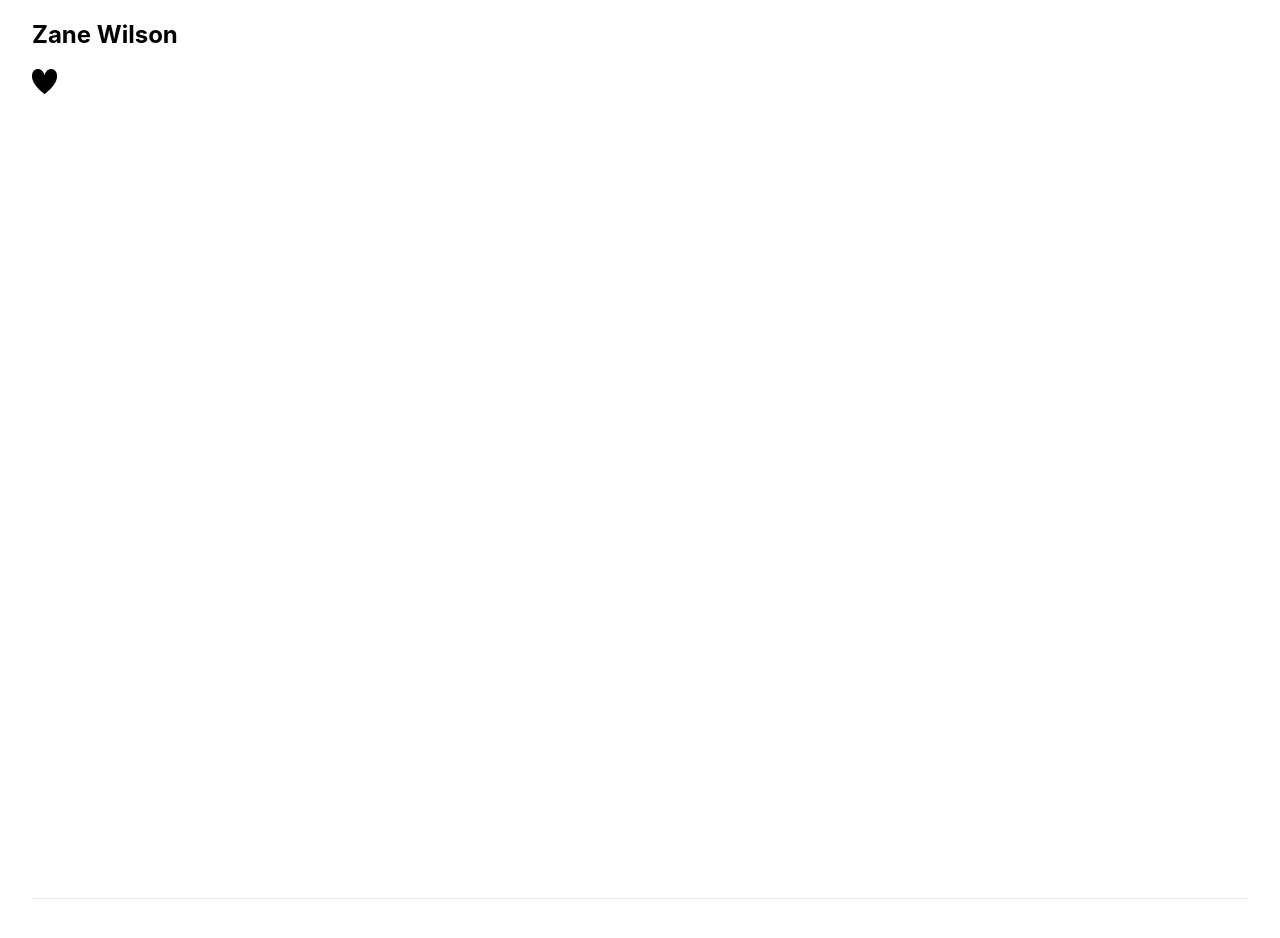
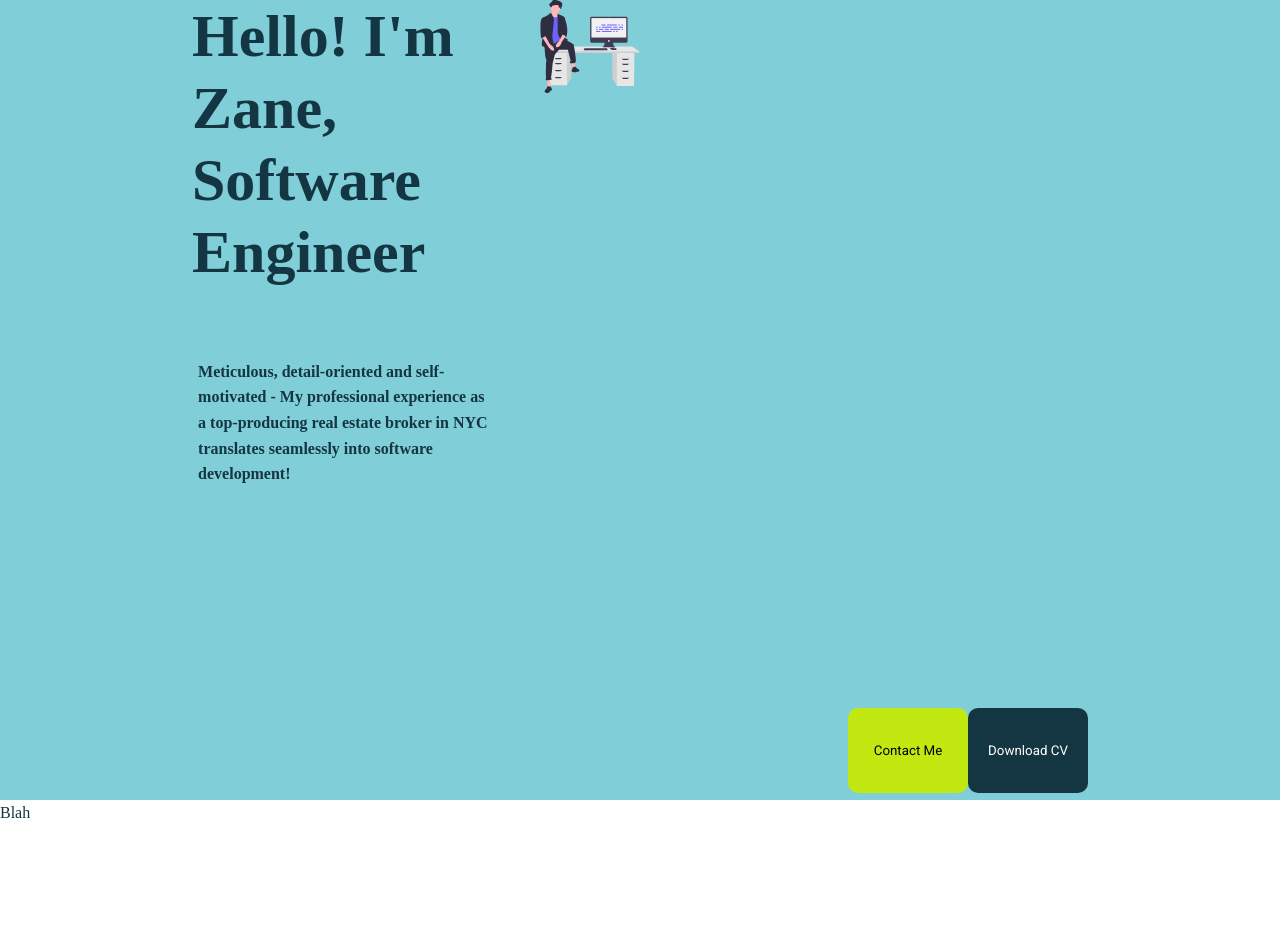
Before and after one commit to zaneaw/portfolio, a Next.js app: page / in a window 1280 px wide. Shown: the top 938 px of the page. After the commit the page ends 826 px from the top, so only its background shows below. Built offline with nearby package versions, Linux system fonts and the light colour scheme.

Commit message:
hero section layout and styling

```diff
--- /dev/null
+++ b/components/hero.jsx
@@ -0,0 +1,33 @@
+import Image from "next/image";
+import styles from "./hero.module.css";
+
+export default function Hero() {
+    return (
+        <section className={styles.grid}>
+            <h2 className={styles.hello}>
+                Hello! I&apos;m Zane, Software Engineer
+            </h2>
+            <h4 className={styles.detail}>
+                Meticulous, detail-oriented and self-motivated{" "}
+                <span className={styles.show}>
+                    - My professional experience as a top-producing real estate
+                    broker in NYC translates seamlessly into software
+                    development!
+                </span>
+            </h4>
+            <div className={styles.buttons}>
+                <button className={styles.contact}>Contact Me</button>
+                <button className={styles.download}>Download CV</button>
+            </div>
+            <div className={styles.image}>
+                <Image
+                    src="/images/hero-image.svg"
+                    layout="responsive"
+                    height="400px"
+                    width="600px"
+                    alt="image of a cartoon sitting on a computer desk with a computer next to them."
+                />
+            </div>
+        </section>
+    );
+}
--- /dev/null
+++ b/components/hero.module.css
@@ -0,0 +1,59 @@
+.grid {
+    background: var(--clr-accent);
+    display: grid;
+    gap: 1.5rem;
+    grid-template-areas:
+        ". hello hello ."
+        ". detail detail ."
+        ". buttons buttons ."
+        "image image image image";
+}
+
+@media (max-width: 30em) {
+    .show {
+        display: none;
+    }
+}
+.hello {
+    grid-area: hello;
+}
+
+.detail {
+    grid-area: detail;
+    /* slight offset from left side */
+    margin: 0 0 3% 2%;
+}
+
+.buttons {
+    grid-area: buttons;
+    display: flex;
+    justify-content: space-evenly;
+    margin-bottom: 3%;
+}
+
+.contact {
+    background-color: var(--clr-green);
+}
+
+.download {
+    background-color: var(--clr-dark);
+    color: #fff;
+}
+
+.image {
+    grid-area: image;
+    padding-bottom: 1em;
+}
+
+@media (min-width: 50em) {
+    .grid {
+        height: 100vh;
+        display: grid;
+        padding-inline: 15%;
+        grid-auto-columns: 1fr;
+        grid-template-areas:
+            "hello hello image"
+            "detail detail image"
+            "contact download image";
+    }
+}
--- /dev/null
+++ b/components/layout.jsx
@@ -0,0 +1,14 @@
+import Head from "next/head";
+import styles from "./layout.module.css";
+
+export default function Layout({ children }) {
+    return (
+        <div className={styles.container}>
+            <Head>
+                <link rel="icon" href="/images/heart.png" />
+                <meta name="description" content="Zane's Portfolio Website." />
+            </Head>
+            <main>{children}</main>
+        </div>
+    );
+}
--- /dev/null
+++ b/components/layout.module.css
@@ -0,0 +1,4 @@
+.container {
+    width: min(95%, 62.5rem);
+    margin-inline: auto;
+}
--- /dev/null
+++ b/components/navbar.jsx
@@ -0,0 +1,54 @@
+import Image from "next/image";
+import Link from "next/link";
+import styles from "./navbar.module.css";
+
+export default function Navbar() {
+    return (
+        <header className={styles.header}>
+            <div className="logo">
+                <Image
+                    src="/images/heart.png"
+                    width="25px"
+                    height="25px"
+                    alt=""
+                />
+            </div>
+            {/* <button className="nav-toggle" aria-label="toggle navigation">
+                <span className="hamburger"></span>
+            </button> */}
+            <nav className={styles.nav}>
+                <ul className={styles.navList}>
+                    <li className={styles.navItem}>
+                        <Link href="/">
+                            <a className={styles.navLink}>About</a>
+                        </Link>
+                    </li>{" "}
+                    |
+                    <li className={styles.navItem}>
+                        <Link href="/">
+                            <a className={styles.navLink}>Projects</a>
+                        </Link>
+                    </li>
+                    |
+                    <li className={styles.navItem}>
+                        <Link href="/">
+                            <a className={styles.navLink}>Certifications</a>
+                        </Link>
+                    </li>
+                    |
+                    <li className={styles.navItem}>
+                        <Link href="/">
+                            <a className={styles.navLink}>Contact</a>
+                        </Link>
+                    </li>
+                    |
+                    <li className={styles.navItem}>
+                        <Link href="/">
+                            <a className={styles.navLink}>Challenges</a>
+                        </Link>
+                    </li>
+                </ul>
+            </nav>
+        </header>
+    );
+}
--- /dev/null
+++ b/components/navbar.module.css
@@ -0,0 +1,15 @@
+.header {
+    display: flex;
+    justify-content: space-between;
+    display: none;
+}
+
+.navList {
+    display: flex;
+    flex-direction: row;
+}
+
+.navItem {
+    list-style-type: none;
+    padding: 0 0.3em;
+}
--- /dev/null
+++ b/pages/_document.jsx
@@ -0,0 +1,31 @@
+import Document, { Html, Head, Main, NextScript } from "next/document";
+
+class MyDocument extends Document {
+    render() {
+        return (
+            <Html>
+                <Head>
+                    <link
+                        rel="preconnect"
+                        href="https://fonts.googleapis.com"
+                    />
+                    <link
+                        rel="preconnect"
+                        href="https://fonts.gstatic.com"
+                        crossOrigin
+                    />
+                    <link
+                        href="https://fonts.googleapis.com/css2?family=Fira+Code:wght@300;400;500;600;700&family=Noto+Sans:ital,wght@0,400;0,700;1,400;1,700&family=Roboto:ital,wght@0,100;0,300;0,400;0,500;0,700;0,900;1,100;1,300;1,400;1,500;1,700;1,900&display=swap"
+                        rel="stylesheet"
+                    />
+                </Head>
+                <body>
+                    <Main />
+                    <NextScript />
+                </body>
+            </Html>
+        );
+    }
+}
+
+export default MyDocument;
--- a/pages/api/hello.js
+++ /dev/null
@@ -1,5 +0,0 @@
-// Next.js API route support: https://nextjs.org/docs/api-routes/introduction
-
-export default function handler(req, res) {
-  res.status(200).json({ name: 'John Doe' })
-}
--- a/pages/index.jsx
+++ b/pages/index.jsx
@@ -1,10 +1,13 @@
 import Head from "next/head";
 import Image from "next/image";
-import styles from "../styles/Home.module.css";
+import Link from "next/link";
+import Layout from "../components/layout";
+import Navbar from "../components/navbar";
+import Hero from "../components/hero";
 
 export default function Home() {
     return (
-        <div className={styles.container}>
+        <>
             <Head>
                 <title>Zane&apos;s Portfolio</title>
                 <meta
@@ -13,20 +16,12 @@ export default function Home() {
                 />
                 <link rel="icon" href="/images/heart.png" />
             </Head>
-            <nav>
-                <div className="logo">
-                    <h2>Zane Wilson</h2>
-                    <Image
-                        src="/images/heart.png"
-                        width="25px"
-                        height="25px"
-                        alt="logo"
-                    />
-                </div>
-            </nav>
-            <main className={styles.main}></main>
-
-            <footer className={styles.footer}></footer>
-        </div>
+            <Navbar />
+            <div className="primary-background">
+                <Hero />
+            </div>
+            <section>Blah</section>
+            {/* <footer className={styles.footer}></footer> */}
+        </>
     );
 }
--- a/styles/Home.module.css
+++ /dev/null
@@ -1,116 +0,0 @@
-.container {
-  padding: 0 2rem;
-}
-
-.main {
-  min-height: 100vh;
-  padding: 4rem 0;
-  flex: 1;
-  display: flex;
-  flex-direction: column;
-  justify-content: center;
-  align-items: center;
-}
-
-.footer {
-  display: flex;
-  flex: 1;
-  padding: 2rem 0;
-  border-top: 1px solid #eaeaea;
-  justify-content: center;
-  align-items: center;
-}
-
-.footer a {
-  display: flex;
-  justify-content: center;
-  align-items: center;
-  flex-grow: 1;
-}
-
-.title a {
-  color: #0070f3;
-  text-decoration: none;
-}
-
-.title a:hover,
-.title a:focus,
-.title a:active {
-  text-decoration: underline;
-}
-
-.title {
-  margin: 0;
-  line-height: 1.15;
-  font-size: 4rem;
-}
-
-.title,
-.description {
-  text-align: center;
-}
-
-.description {
-  margin: 4rem 0;
-  line-height: 1.5;
-  font-size: 1.5rem;
-}
-
-.code {
-  background: #fafafa;
-  border-radius: 5px;
-  padding: 0.75rem;
-  font-size: 1.1rem;
-  font-family: Menlo, Monaco, Lucida Console, Liberation Mono, DejaVu Sans Mono,
-    Bitstream Vera Sans Mono, Courier New, monospace;
-}
-
-.grid {
-  display: flex;
-  align-items: center;
-  justify-content: center;
-  flex-wrap: wrap;
-  max-width: 800px;
-}
-
-.card {
-  margin: 1rem;
-  padding: 1.5rem;
-  text-align: left;
-  color: inherit;
-  text-decoration: none;
-  border: 1px solid #eaeaea;
-  border-radius: 10px;
-  transition: color 0.15s ease, border-color 0.15s ease;
-  max-width: 300px;
-}
-
-.card:hover,
-.card:focus,
-.card:active {
-  color: #0070f3;
-  border-color: #0070f3;
-}
-
-.card h2 {
-  margin: 0 0 1rem 0;
-  font-size: 1.5rem;
-}
-
-.card p {
-  margin: 0;
-  font-size: 1.25rem;
-  line-height: 1.5;
-}
-
-.logo {
-  height: 1em;
-  margin-left: 0.5rem;
-}
-
-@media (max-width: 600px) {
-  .grid {
-    width: 100%;
-    flex-direction: column;
-  }
-}
--- a/styles/globals.css
+++ b/styles/globals.css
@@ -1,16 +1,99 @@
-html,
+*,
+*::before,
+*::after {
+    box-sizing: border-box;
+}
+
+/*
+    Custom Properties
+*/
+
+:root {
+    --ff-primary: "Roboto", sans-serif;
+    --ff-secondary: "Noto Sans", sans-serif;
+    --ff-code: "Fira Code", monospace;
+
+    --fw-reg: 400;
+    --fw-bold: 700;
+
+    --clr-light: #dad2d8;
+    --clr-dark: #143642;
+    --clr-accent: #80ced7;
+    --clr-green: #c2e812;
+
+    --fs-h1: 3rem;
+    --fs-h2: 2.25rem;
+    --fs-h3: 1.25rem;
+    --fs-body: 1rem;
+}
+
+@media (min-width: 50em) {
+    :root {
+        --fs-h1: 4.5rem;
+        --fs-h2: 3.75rem;
+        --fs-h3: 1.5rem;
+        --fs-body: 1.125rem;
+    }
+}
+
+/*
+    General Styling
+*/
+
 body {
-  padding: 0;
-  margin: 0;
-  font-family: -apple-system, BlinkMacSystemFont, Segoe UI, Roboto, Oxygen,
-    Ubuntu, Cantarell, Fira Sans, Droid Sans, Helvetica Neue, sans-serif;
+    line-height: 1.6;
+    margin: 0;
+    color: var(--clr-dark);
 }
 
 a {
-  color: inherit;
-  text-decoration: none;
+    text-decoration: none;
+    font-family: var(--ff-secondary);
+    font-size: var(--fw-reg);
 }
 
-* {
-  box-sizing: border-box;
+button {
+    border-radius: 10px;
+    min-width: 120px;
+    min-height: 38px;
+    font-family: var(--ff-primary);
+    border: none;
 }
+
+.image-wrapper {
+    display: block;
+    min-width: 100%;
+}
+
+/*
+    Typography
+*/
+
+h1,
+h2,
+h3 {
+    line-height: 1.2;
+    margin: 0;
+}
+
+h1 {
+    font-size: var(--fs-h1);
+}
+
+h2 {
+    font-size: var(--fs-h2);
+}
+
+h3 {
+    font-size: var(--fs-h3);
+}
+/*
+section {
+    display: grid;
+    grid-auto-columns: 1fr;
+    gap: 1.5rem;
+} */
+
+/*
+    Background
+*/
```
Also changed, not shown: public/images/hero-image.svg (added).
